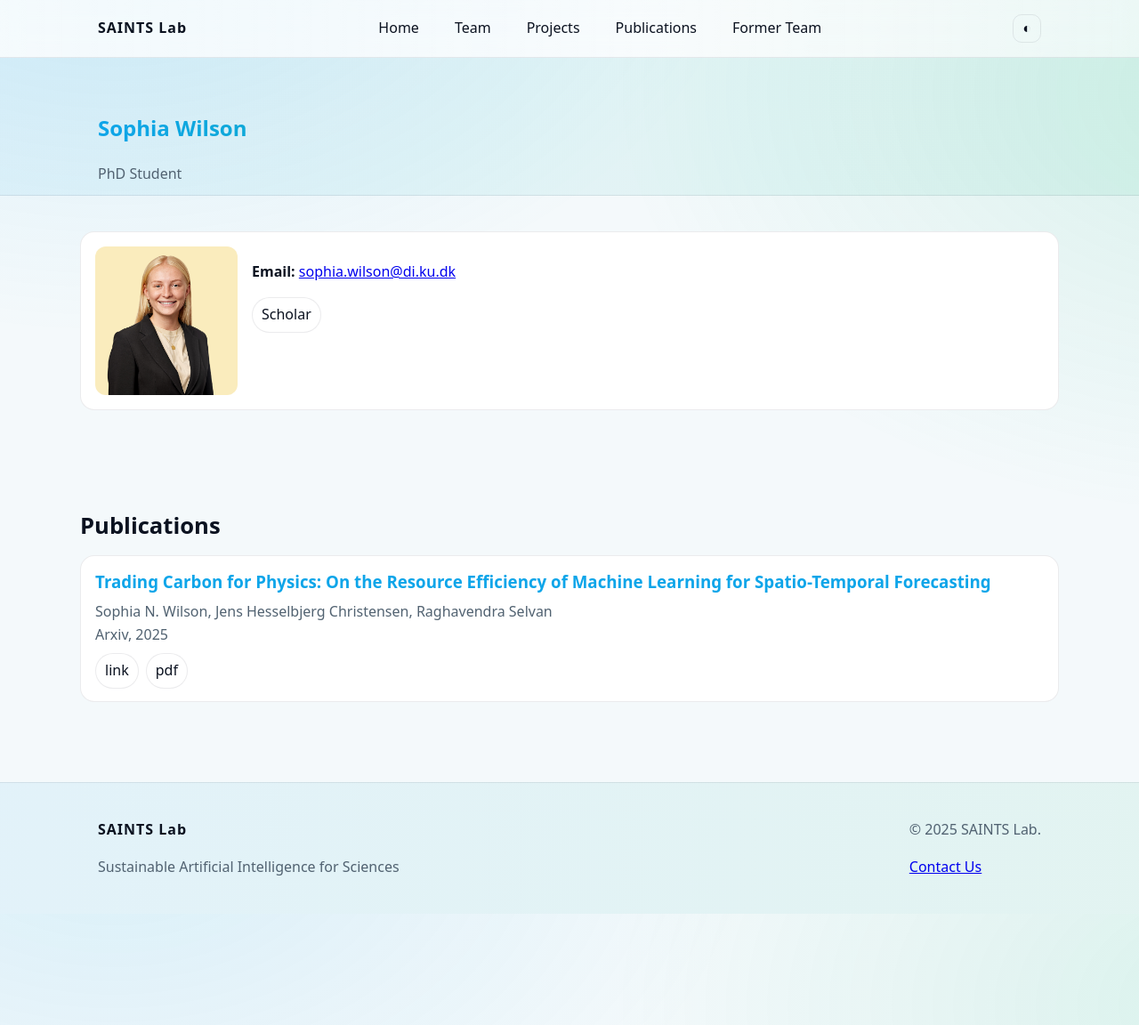
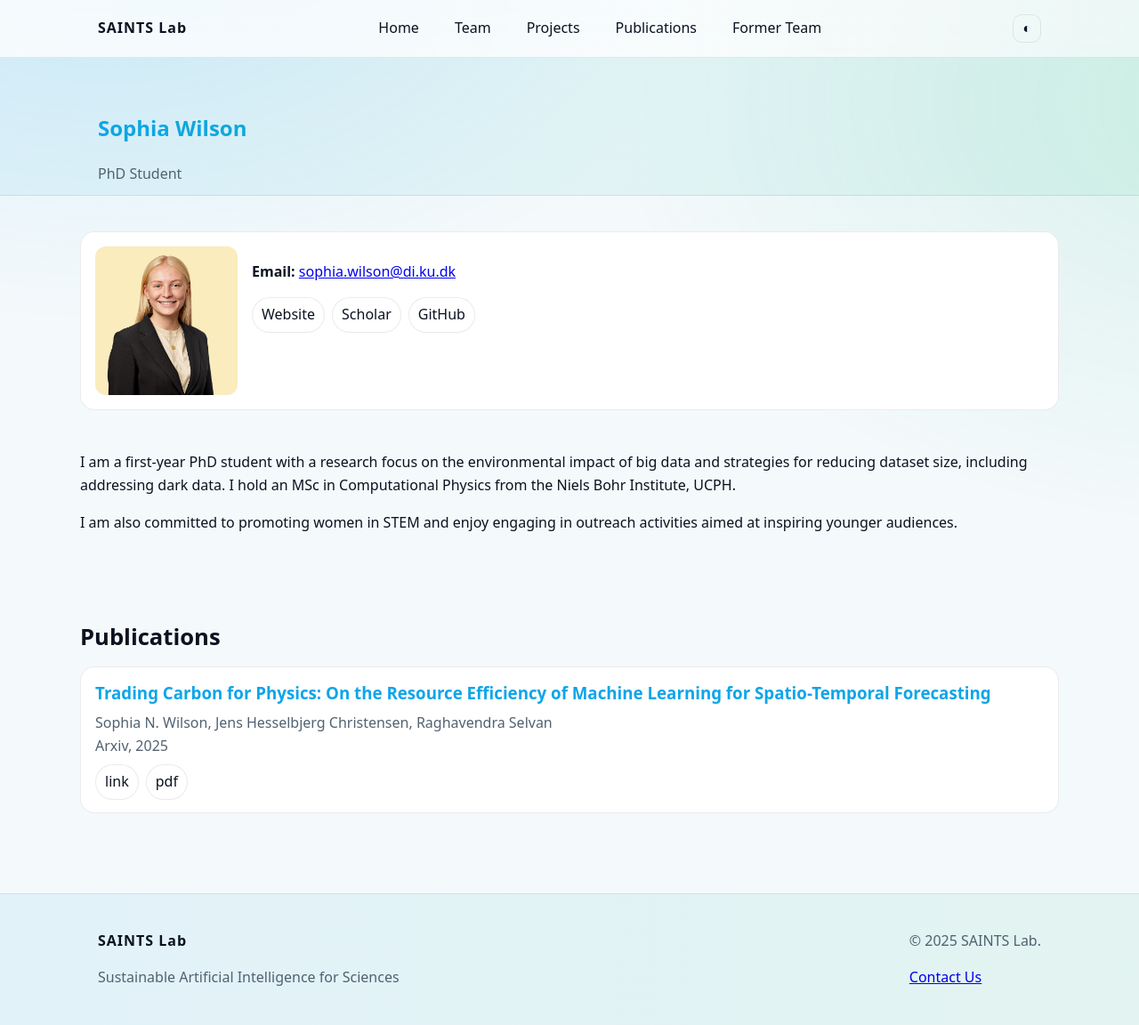
Before and after one commit to saintslab/saintslab.github.io, a Jekyll site: the page built from _people/sophia.md, in a window 1280 px wide and 1152 px high. Shown: the whole window at 89% size. Built offline with Jekyll 4.4.1, drawn with Linux system fonts in a browser that asks for light colours.

Commit message:
Update research interest

```diff
--- a/_people/sophia.md
+++ b/_people/sophia.md
@@ -6,6 +6,12 @@ pub_aliases:
   - Wilson, Sophia
 email: sophia.wilson@di.ku.dk
 photo: /assets/img/sophia.jpg
+website: https://sophiawilson18.github.io/
 scholar: https://scholar.google.com/citations?user=HPp3xmYAAAAJ&hl=en&oi=ao
+github: https://github.com/raghavian
 order: 2
 ---
+
+I am a first-year PhD student with a research focus on the environmental impact of big data and strategies for reducing dataset size, including addressing dark data. I hold an MSc in Computational Physics from the Niels Bohr Institute, UCPH.
+
+I am also committed to promoting women in STEM and enjoy engaging in outreach activities aimed at inspiring younger audiences.
```
